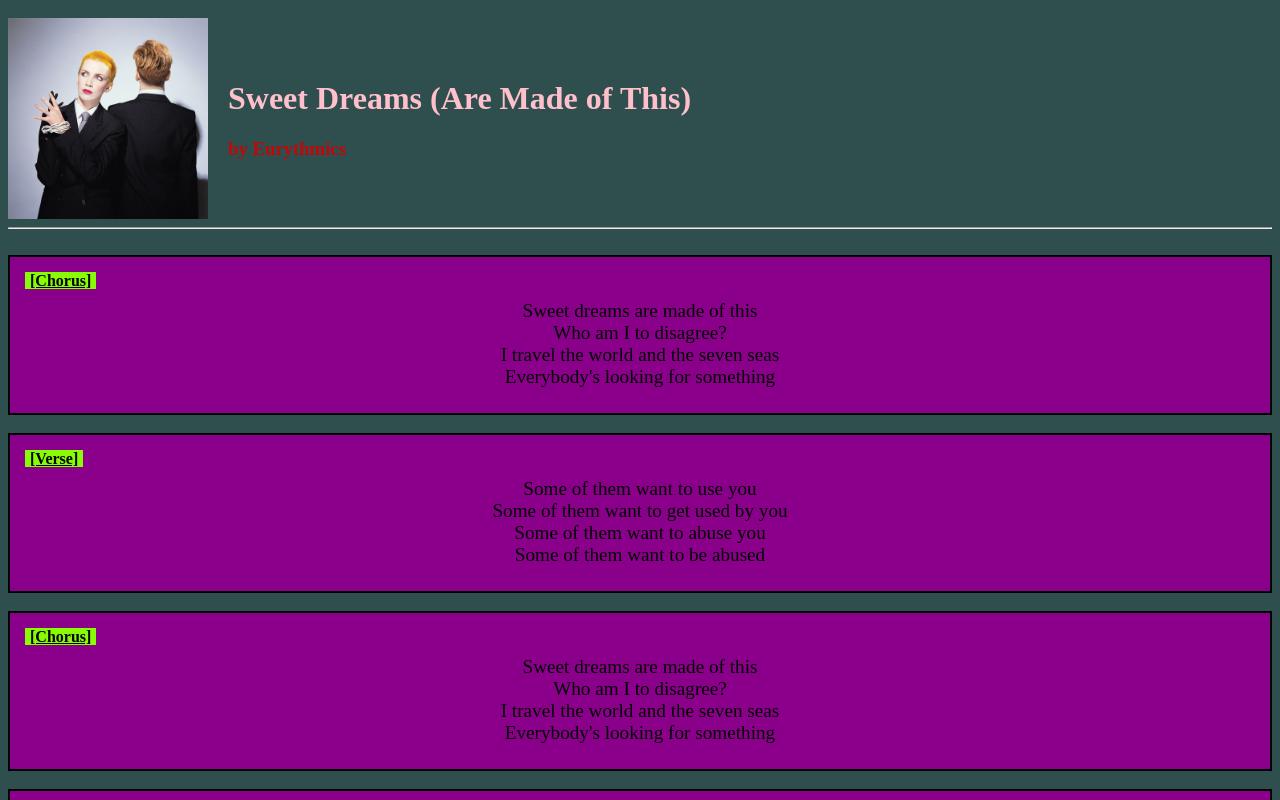
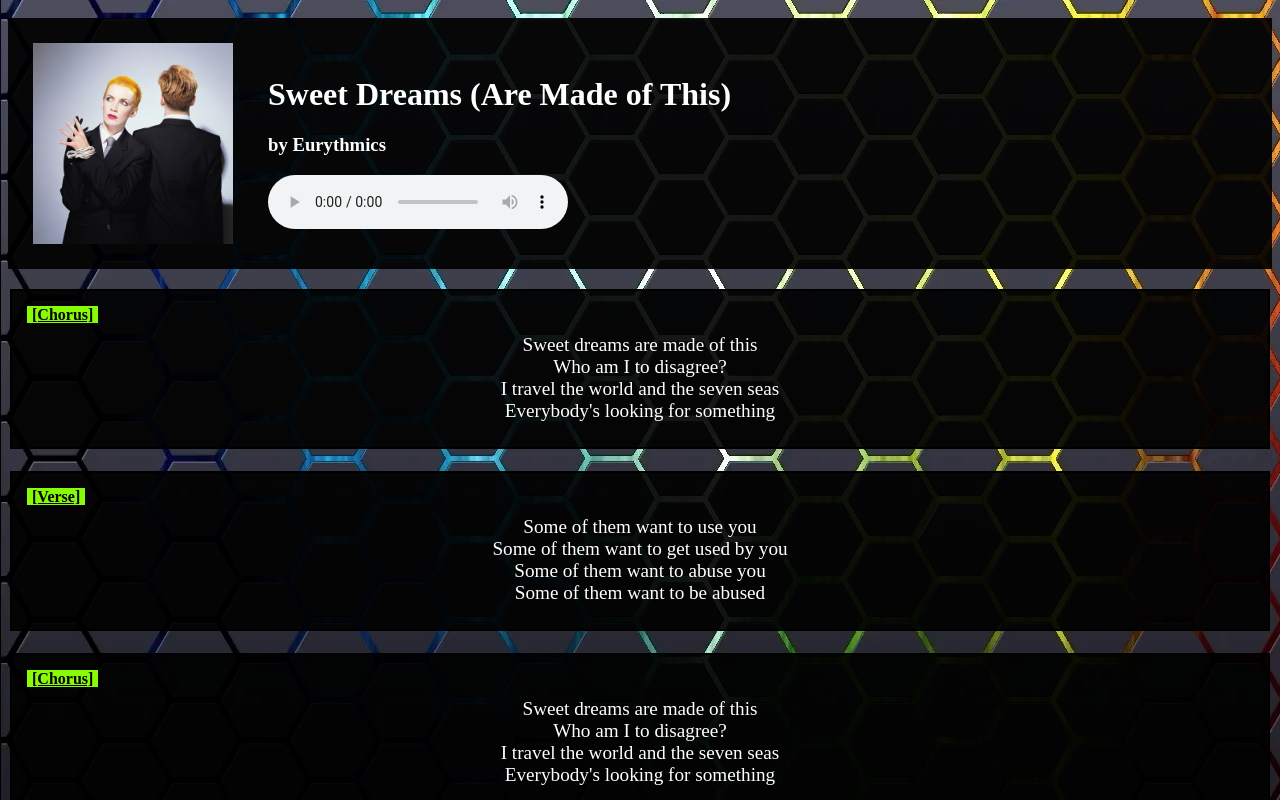
Before and after one commit to ece818/H-T-M-L-T-r-a-i-n-i-n-g-O--p-e-n-A-I, a plain HTML site: page lyrics.html in a window 1280 px wide. Shown: the top 800 px of the page. Drawn offline with Linux system fonts and the light colour scheme.

Commit message:
On branch main Your branch is up to date with 'origin/main'.
Changes to be committed:
	new file:   audio/sweetdreams.mp3
	new file:   images/background.webp
	modified:   lyrics.html
	modified:   style.css

```diff
--- a/lyrics.html
+++ b/lyrics.html
@@ -15,10 +15,12 @@
         <div style="padding: 20px;">
             <h1 id="title">Sweet Dreams (Are Made of This)</h1>
             <h3 id="artist"> by Eurythmics</h3>
+            <audio controls>
+                <source src="audio/Sweet_Dreams_Are_Made_of_This.mp3" type="audio/mpeg">
+                Your browser does not support the audio element.
         </div>
     </div>
-    <hr>
-    <br>
+    <Br>
     <div class="box">
         <h4 class="type">[Chorus]</h4><br>
         <div class="lyrics">
--- a/style.css
+++ b/style.css
@@ -1,26 +1,39 @@
 body {
-  background-color: darkslategrey;
+  background-image: url("images/background.webp");
+  background-attachment: fixed;
+  padding-top: 10px;
 }
 
 .header {
   display: flex;
   align-items: center;
   padding-top: 10px;
+  padding-left: 10px;
+  padding-bottom: 10px;
+  background-color: #000000e8;
 }
 
 #artist {
-  color: rgb(194, 7, 7);
+  color: rgb(255, 255, 255);
+  padding-top: -10px;
+
+  /* padding-left: 50px; */
 }
 
 #title {
-  color: pink;
+  color: rgb(255, 255, 255);
   text-align: center;
+  padding-bottom: -10px;
 }
 
 #artistphoto:hover {
-  opacity: 55%;
+  opacity: 75%;
 }
 
+#artistphoto {
+  align-items: center;
+  padding: 15px;
+}
 .type {
   background-color: #88fc05;
   color: black;
@@ -31,13 +44,13 @@ body {
 }
 
 .box {
-  background-color: darkmagenta;
+  background-color: #000000e8;
   border: 2px solid black;
   padding: 15px;
-  /* width: 50%; */
+  margin: 2px;
 }
 .box:hover {
-  background-color: rgb(240, 104, 240);
+  background-color: #000000e8;
   font-size: larger;
 }
 
@@ -47,13 +60,11 @@ body {
 }
 .box:hover .whoami {
   font-weight: bold;
+  color: yellowgreen;
 }
 .lyrics {
   padding: 10px;
   text-align: center;
   font-size: larger;
-}
-.whoami:hover {
-  font-size: large;
   color: white;
 }
```
Also changed, not shown: images/background.webp (added), 1 other file.
